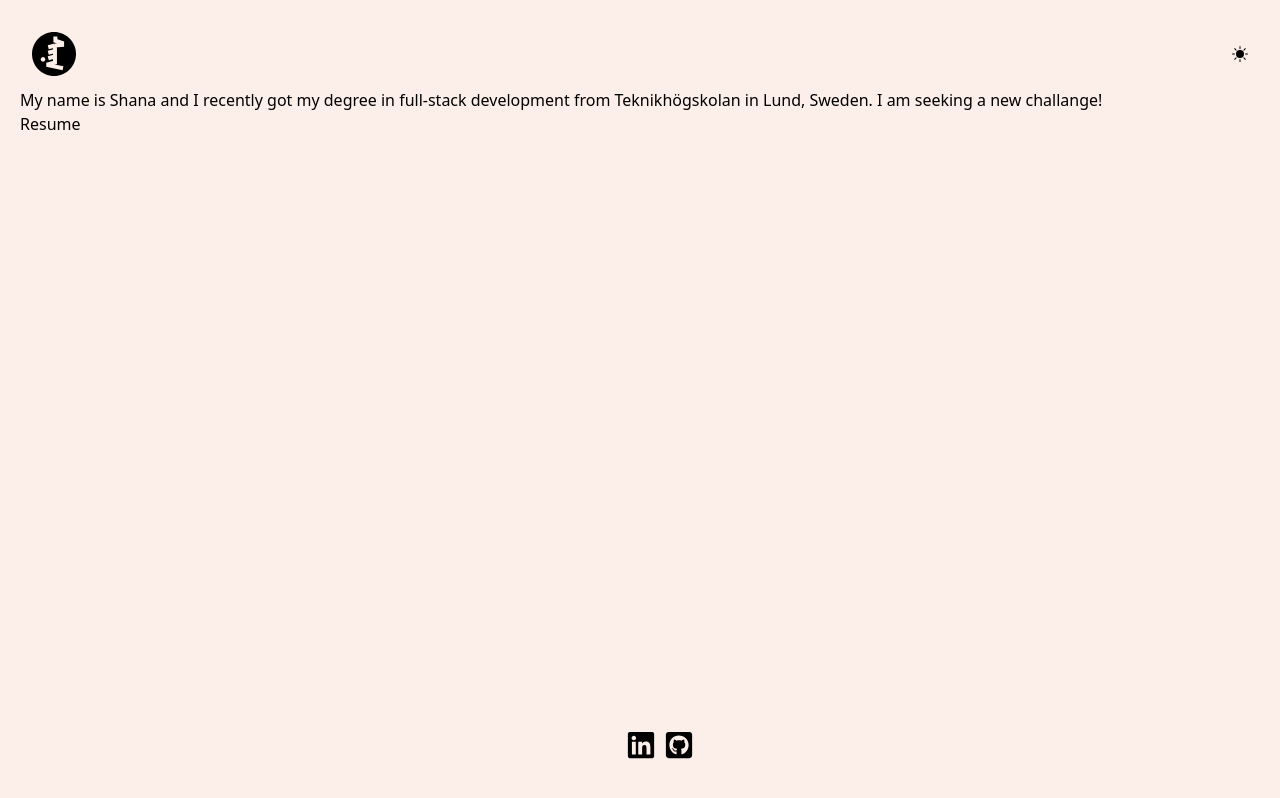
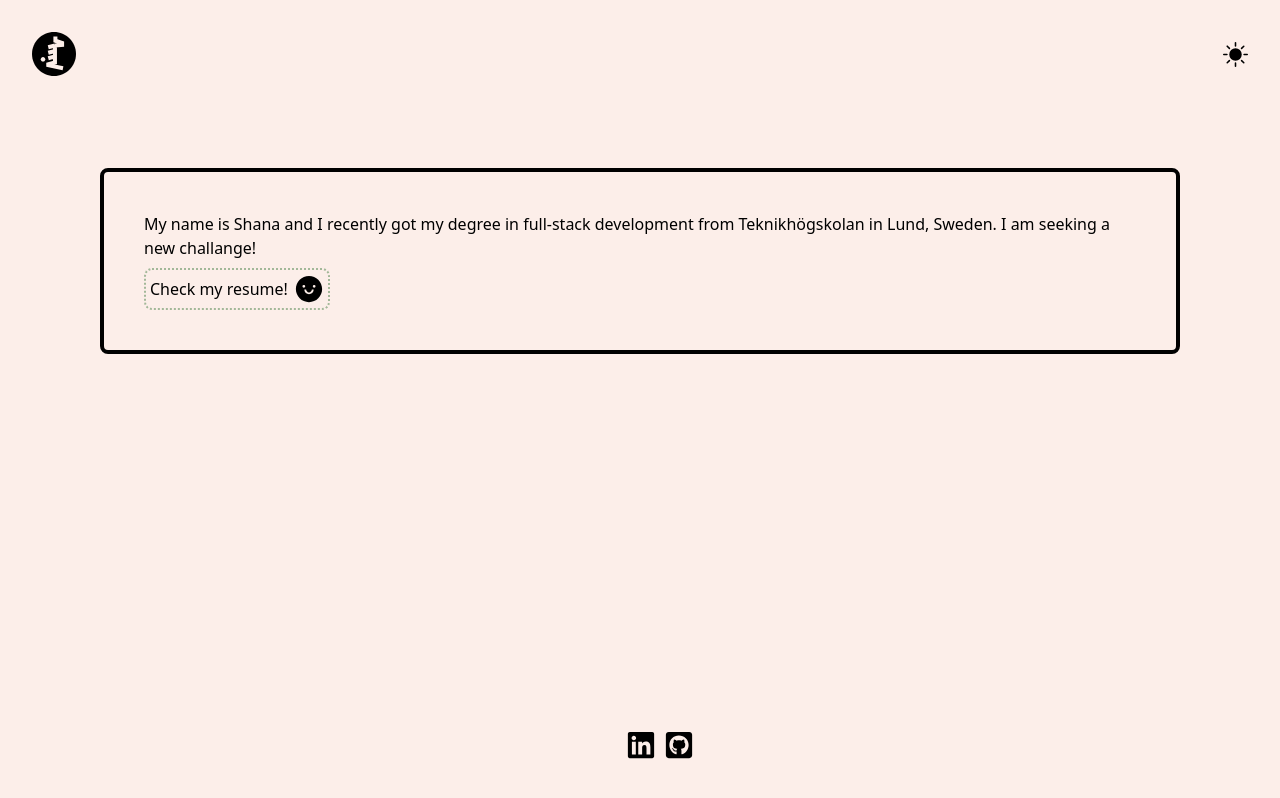
Before and after one commit to SanaIsShana/portfolio, a React (Vite) app in the folder my-portfolio/: page /About in a window 1280 px wide. Built offline with nearby package versions, Linux system fonts and the light colour scheme; a web font is replaced by a local one.

Commit message:
add links to buttons

```diff
--- a/my-portfolio/src/components/Footer.tsx
+++ b/my-portfolio/src/components/Footer.tsx
@@ -3,6 +3,7 @@ import { useContext } from "react"
 import { motion } from "framer-motion"
 
 import { ThemeContext } from "../utils/theme-context"
+import { Link } from "react-router-dom"
 
 export const Footer = () => {
   const { theme } = useContext(ThemeContext)
@@ -13,10 +14,17 @@ export const Footer = () => {
       }`}
     >
       <motion.div whileHover={{ scale: 1.2 }} whileTap={{ scale: 1.2 }}>
-        <FaLinkedin size={30} className="cursor-pointer" />
+        <Link
+          to={{ pathname: "//www.linkedin.com/in/shana-shana" }}
+          target="_blank"
+        >
+          <FaLinkedin size={30} className="cursor-pointer" />
+        </Link>
       </motion.div>
       <motion.div whileHover={{ scale: 1.2 }} whileTap={{ scale: 1.2 }}>
-        <FaGithubSquare size={30} className="cursor-pointer" />
+        <Link to={{ pathname: "//github.com/SanaIsShana" }} target="_blank">
+          <FaGithubSquare size={30} className="cursor-pointer" />
+        </Link>
       </motion.div>
     </div>
   )
--- a/my-portfolio/src/components/Header.tsx
+++ b/my-portfolio/src/components/Header.tsx
@@ -5,6 +5,7 @@ import { motion } from "framer-motion"
 import LogoLight from "../../public/assets/Logo-light.svg"
 import LogoDark from "../../public/assets/Logo-dark.svg"
 import { ThemeContext } from "../utils/theme-context"
+import { Link } from "react-router-dom"
 
 export const Header = () => {
   const { theme, setTheme } = useContext(ThemeContext)
@@ -22,7 +23,7 @@ export const Header = () => {
           theme === "dark" ? "text-dustyPink" : "text-black"
         }`}
       >
-        <div className="flex flex-col">
+        <button className="flex flex-col">
           <motion.div
             whileHover={{
               scale: [1, 2, 2, 1, 1],
@@ -33,19 +34,22 @@ export const Header = () => {
               rotate: [0, 0, 50, 50, 0],
             }}
           >
-            {theme === "dark" ? (
-              <img src={LogoDark} />
-            ) : (
-              <img src={LogoLight} />
-            )}
+            <Link to="/">
+              {theme === "dark" ? (
+                <img src={LogoDark} />
+              ) : (
+                <img src={LogoLight} />
+              )}
+            </Link>
           </motion.div>
-        </div>
+        </button>
         <div className="flex flex-col justify-center">
           {theme === "dark" ? (
             <motion.div whileHover={{ scale: 1.2 }} whileTap={{ scale: 1.2 }}>
               <BsFillMoonFill
                 className="cursor-pointer"
                 onClick={handleThemeChange}
+                size={25}
               />
             </motion.div>
           ) : (
@@ -53,6 +57,7 @@ export const Header = () => {
               <BsFillSunFill
                 className="cursor-pointer"
                 onClick={handleThemeChange}
+                size={25}
               />
             </motion.div>
           )}
--- a/my-portfolio/src/pages/About.tsx
+++ b/my-portfolio/src/pages/About.tsx
@@ -4,6 +4,7 @@ import { ThemeContext } from "../utils/theme-context"
 import { Header } from "../components/Header"
 import { Footer } from "../components/Footer"
 import Resume from "../../public/assets/Shana-CV.pdf"
+import { AiFillSmile } from "react-icons/ai"
 
 export const About = () => {
   const { theme } = useContext(ThemeContext)
@@ -20,12 +21,19 @@ export const About = () => {
         } p-5 h-full`}
       >
         <Header />
-        <div className="">
-          My name is Shana and I recently got my degree in full-stack
-          development from Teknikhögskolan in Lund, Sweden. I am seeking a new
-          challange!
+        <div className="flex border-solid border-4 rounded-lg border-black justify-center m-6 sm:m-20">
+          <div className="p-2 sm:p-5 m-5">
+            My name is Shana and I recently got my degree in full-stack
+            development from Teknikhögskolan in Lund, Sweden. I am seeking a new
+            challange!
+            <div className="flex w-fit cursor-pointer items-center mt-2 border-dotted border-2 rounded-lg border-olive p-1 gap-1.5">
+              <span> Check my resume!</span>
+              <span className="">
+                <AiFillSmile onClick={onResumeClick} size={30} />
+              </span>
+            </div>
+          </div>
         </div>
-        <button onClick={onResumeClick}>Resume</button>
         <Footer />
       </div>
       <PageTransition />
```
